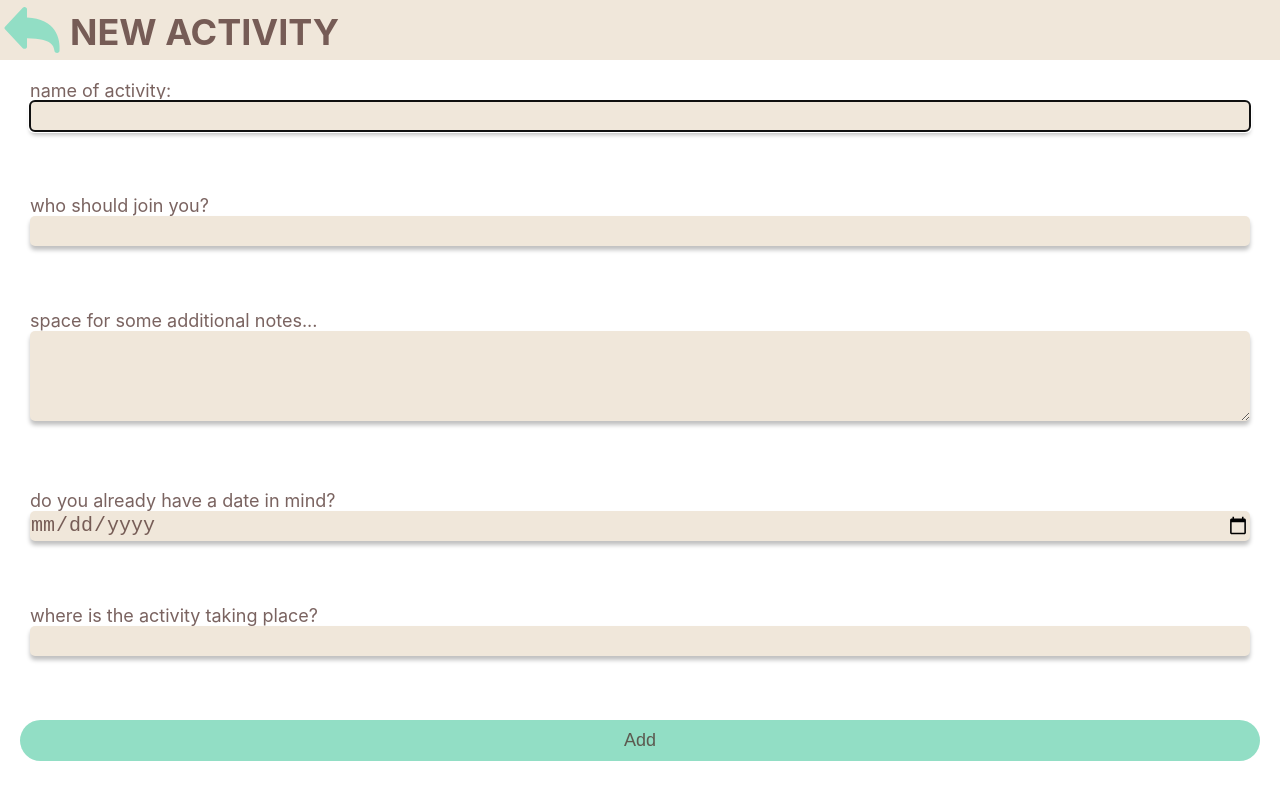
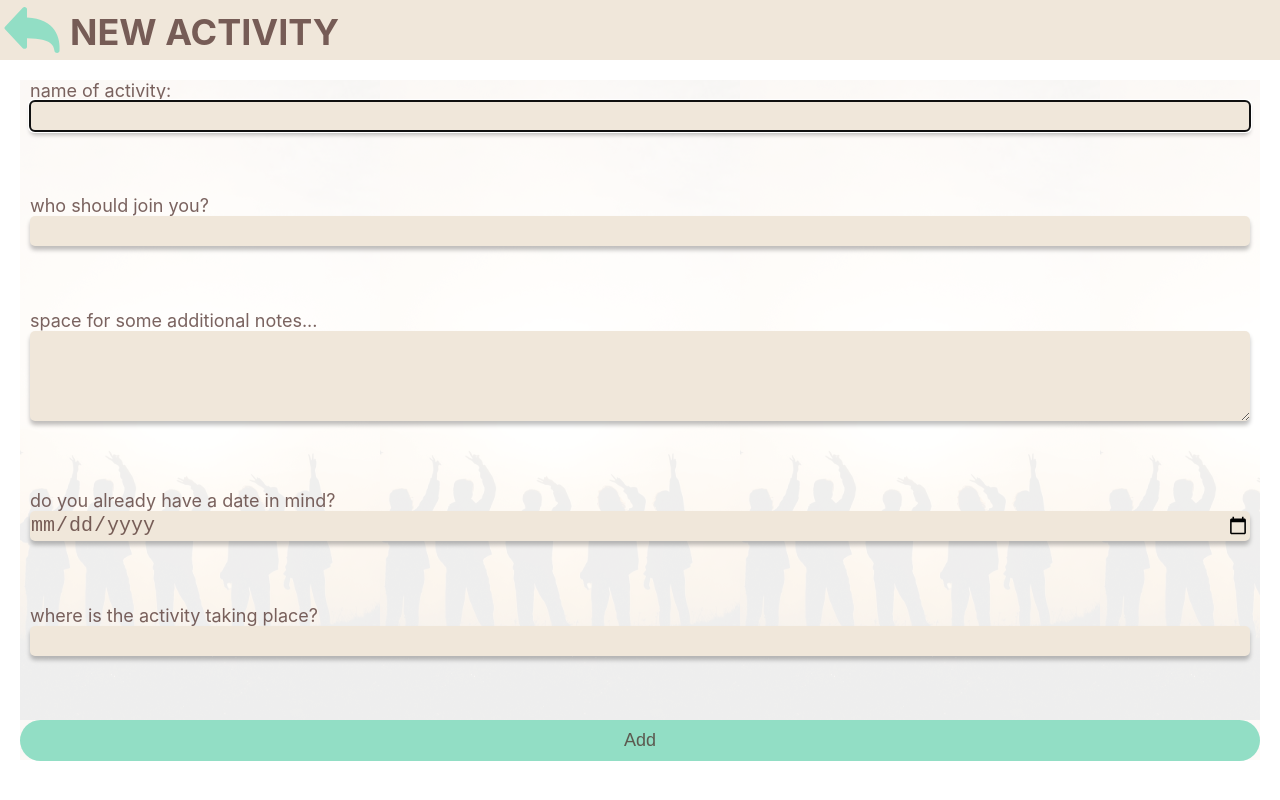
Before and after one commit to JelenadlS/capstone-project, a React (Create React App) app: page /newactivity in a window 1280 px wide. Shown: the top 800 px of the page. Built offline with nearby package versions, Linux system fonts and the light colour scheme.

Commit message:
Add backgroundpicture into form

```diff
--- a/src/components/Form.js
+++ b/src/components/Form.js
@@ -4,6 +4,7 @@ import { useEffect } from 'react';
 import Button from './Button';
 import { nanoid } from 'nanoid';
 import styled from 'styled-components';
+import backgroundpicture from '../images/background.svg';
 
 export default function Form({
   handleActivity,
@@ -172,6 +173,7 @@ const WrapperForm = styled.form`
   grid-template-rows: repeat(5, auto) 40px;
   color: rgba(71, 39, 35, 0.72);
   margin: 20px;
+  background-image: url(${backgroundpicture});
 
   label {
     margin: 0px 10px;
```
